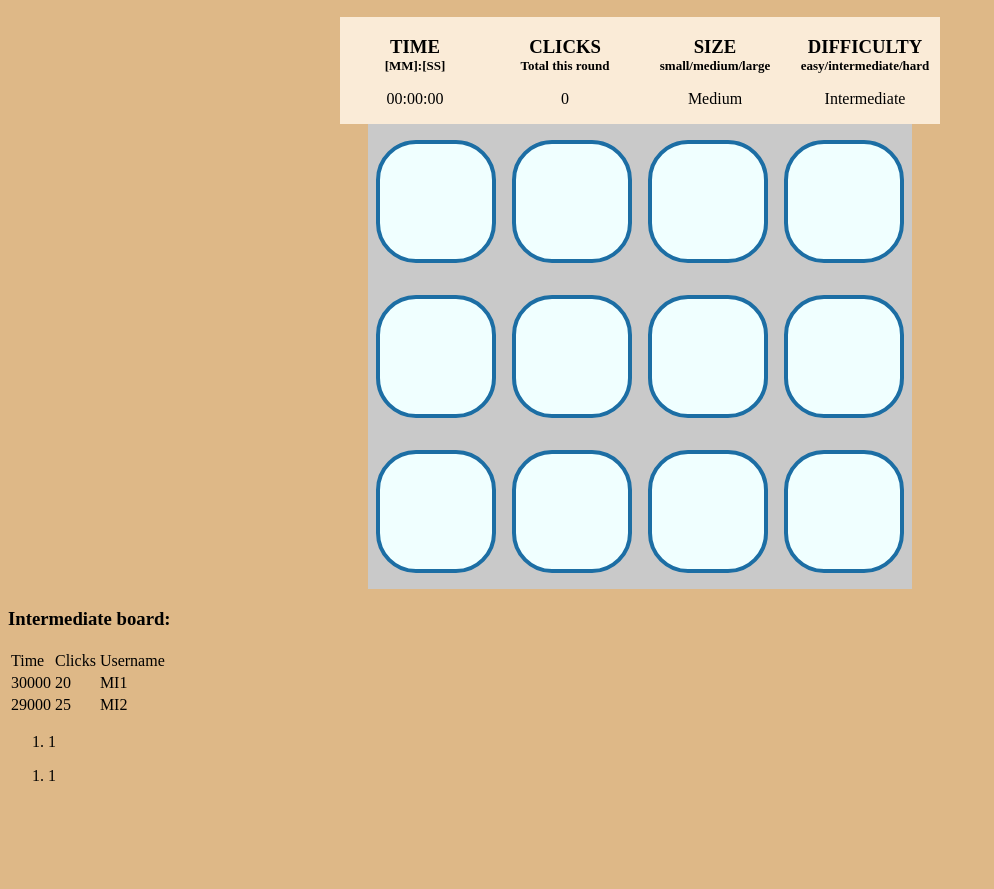
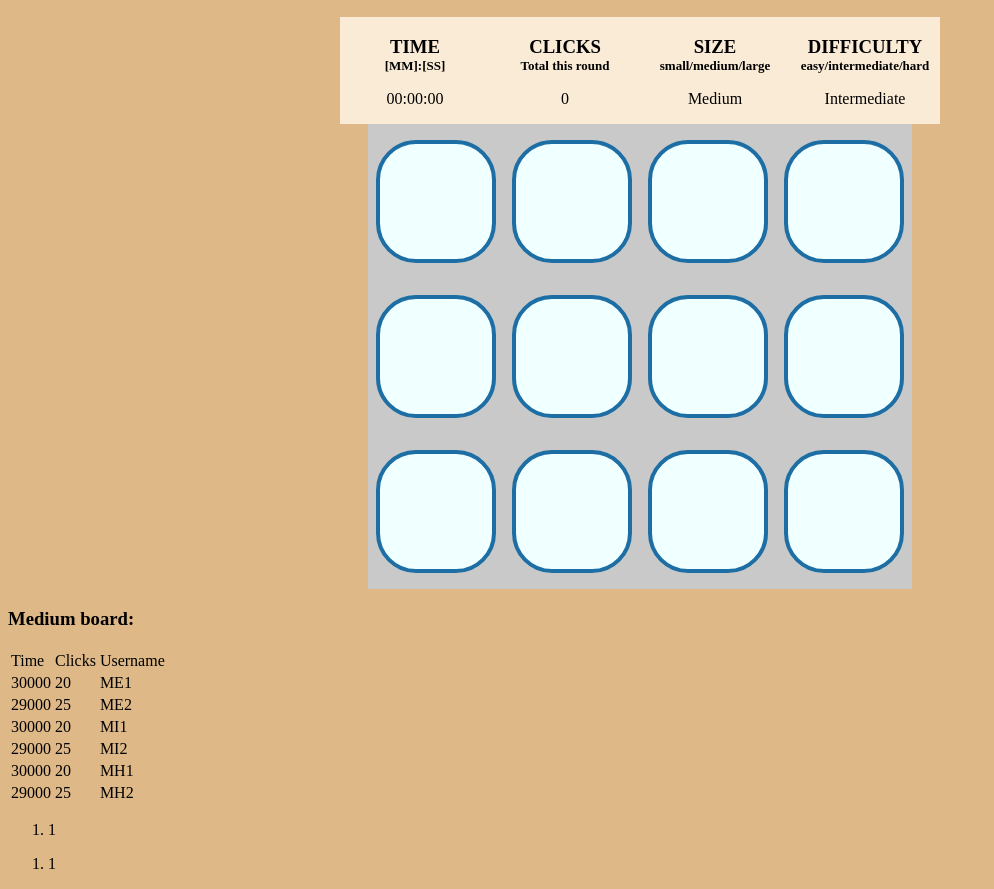
Before and after one commit to elemat28/MatchTwoInJavaScript, a plain HTML site: page index.html in a window 1280 px wide. Shown: the part 110-999 px from the top of the page, without its empty margins (0-994 px from the left). Before the commit the page ends 911 px from the top, so only its background shows below. Drawn offline with Linux system fonts and the light colour scheme.

Commit message:
all 3 tables parsing

```diff
--- a/MatchTwo.js
+++ b/MatchTwo.js
@@ -42,9 +42,18 @@ let scoreboards = {
     },
     medium: {
         htmlTableID: "mediumBoardScoreboardTable",
-        easy: {
-
-        },
+        easy: [
+            {
+                time: 30000,
+                clicks: 20,
+                nickname: "ME1"
+            },
+            {
+                time: 29000,
+                clicks: 25,
+                nickname: "ME2"
+            }
+        ],
         intermediate: [
             {
                 time: 30000,
@@ -57,9 +66,18 @@ let scoreboards = {
                 nickname: "MI2"
             }
         ],
-        hard: {
-
-        }
+        hard: [
+            {
+                time: 30000,
+                clicks: 20,
+                nickname: "MH1"
+            },
+            {
+                time: 29000,
+                clicks: 25,
+                nickname: "MH2"
+            }
+        ],
     },
     large: {
         htmlTableID: "largeBoardScoreboardTable",
@@ -78,25 +96,8 @@ let scoreboards = {
         }
     }
 }
-function createTableRecord(tableRecord, value){
-    let recordContent = document.createElement("td");
-    recordContent.textContent = value;
-    tableRecord.appendChild(recordContent);
-}
-function printElementToTable(htmlTableID, element){
-    console.log(element);
-    let tableRecord = document.createElement("tr");
-    element.forEach(value => {
-        createTableRecord(tableRecord, value);
-    });
 
-    document.getElementById(htmlTableID).appendChild(tableRecord);
-}
-
-function parseSecoreboard(scoreboard){
-    let records = scoreboard.intermediate;
-
-
+function parseToTable(scoreboardHtmlID, records){
     records.forEach(element => {
 
         let tableRecord = document.createElement("tr");
@@ -113,8 +114,15 @@ function parseSecoreboard(scoreboard){
         recordUsername.textContent = element.nickname;
         tableRecord.appendChild(recordUsername);
 
-        document.getElementById(scoreboard.htmlTableID).appendChild(tableRecord);
+        document.getElementById(scoreboardHtmlID).appendChild(tableRecord);
     });
+}
+
+function parseSecoreboard(scoreboard){
+    parseToTable(scoreboard.htmlTableID, scoreboard.easy);
+    parseToTable(scoreboard.htmlTableID, scoreboard.intermediate);
+    parseToTable(scoreboard.htmlTableID, scoreboard.hard);
+
 
 }
 
--- a/index.html
+++ b/index.html
@@ -46,7 +46,7 @@
         </div>
         <scoreboards>
             <div>
-                <h3>Intermediate board:</h3>
+                <h3>Medium board:</h3>
                 <table id="mediumBoardScoreboardTable">
                     <tr>
                         <td>Time</td>
```
